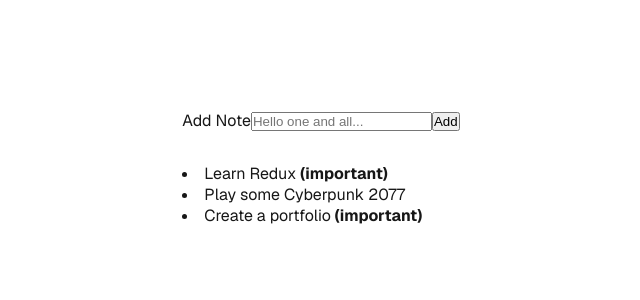
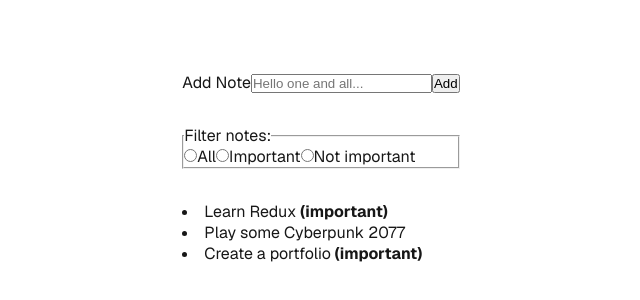
Before and after one commit to LaraBerenguer/notes-app, a Next.js app: page / in a window 1280 px wide. Shown: the part 232-532 px from the top of the page, without its empty margins (319-959 px from the left). Built offline with nearby package versions, Linux system fonts and the light colour scheme.

Commit message:
Add filter component to page

```diff
--- a/src/app/page.tsx
+++ b/src/app/page.tsx
@@ -1,12 +1,14 @@
 import NotesList from "@/components/NotesList";
 import styles from "./page.module.css";
 import CreateNoteForm from "@/components/CreateNote";
+import Filter from "@/components/Filter";
 
 export default function Home() {
   return (
     <div className={styles.page}>
       <main className={styles.main}>
         <CreateNoteForm />
+        <Filter />
         <NotesList />
       </main>
     </div>
--- /dev/null
+++ b/src/components/Filter.tsx
@@ -0,0 +1,24 @@
+"use client"
+const Filter = () => {
+    const filerSelect = (value: string) => {
+        console.log(value)
+    };
+
+    return (
+        <form>
+            <fieldset>
+                <legend>Filter notes:</legend>
+                <div>
+                    <input type="radio" id="all" name="filter" onChange={() => filerSelect("all")} />
+                    <label htmlFor="all">All</label>
+                    <input type="radio" id="important" name="filter" onChange={() => filerSelect("important")}/>
+                    <label htmlFor="important">Important</label>
+                    <input type="radio" id="not-important" name="filter" onChange={() => filerSelect("not important")}/>
+                    <label htmlFor="not-important">Not important</label>
+                </div>
+            </fieldset>
+        </form>
+    );
+};
+
+export default Filter;
```
